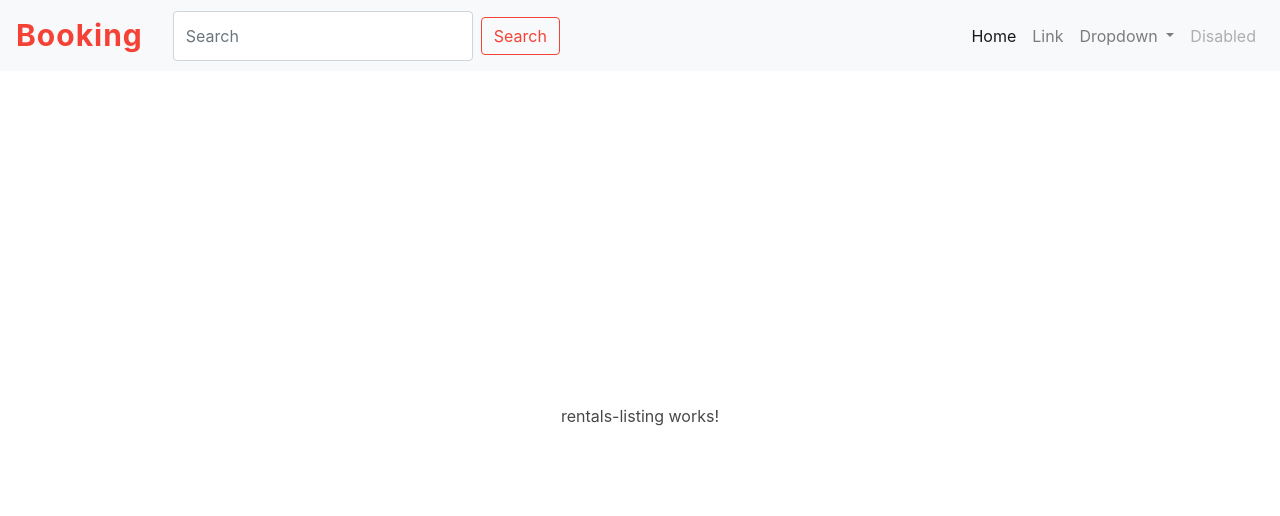
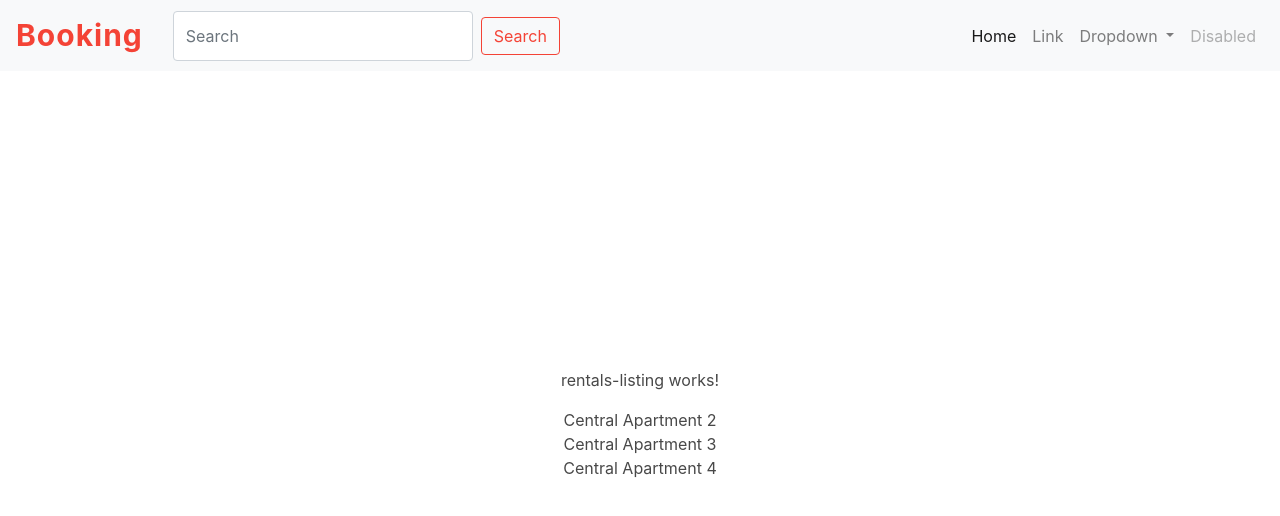
Before and after one commit to davidvera13/react-angular-node, an Angular app in the folder booking-angular/: page /rentals in a window 1280 px wide. Shown: the top 516 px of the page. Built offline with nearby package versions, Linux system fonts and the light colour scheme.

Commit message:
feat(angular): iterate array of rentals in single component

```diff
--- a/booking-angular/src/app/components/rentals/rental.module.ts
+++ b/booking-angular/src/app/components/rentals/rental.module.ts
@@ -3,6 +3,7 @@ import { RouterModule, Routes } from '@angular/router';
 import {RentalsListingComponent} from './rentals-listing/rentals-listing.component';
 import {RentalDetailsComponent} from './rental-details/rental-details.component';
 import { RentalsComponent } from './rentals.component';
+import {CommonModule} from '@angular/common';
 
 const routes: Routes = [
   {
@@ -20,6 +21,6 @@ const routes: Routes = [
     RentalsListingComponent,
     RentalsComponent
   ],
-  imports: [RouterModule.forChild(routes)]
+  imports: [RouterModule.forChild(routes), CommonModule]
 })
 export class RentalModule { }
--- a/booking-angular/src/app/components/rentals/rentals-listing/rentals-listing.component.html
+++ b/booking-angular/src/app/components/rentals/rentals-listing/rentals-listing.component.html
@@ -1 +1,4 @@
 <p>rentals-listing works!</p>
+<div *ngFor="let rental of rentals">
+  {{ rental.title}}
+</div>
--- a/booking-angular/src/app/components/rentals/rentals-listing/rentals-listing.component.ts
+++ b/booking-angular/src/app/components/rentals/rentals-listing/rentals-listing.component.ts
@@ -1,4 +1,5 @@
 import { Component, OnInit } from '@angular/core';
+import {RentalModel} from '../../../shared/rental.model';
 
 @Component({
   selector: 'app-rentals-listing',
@@ -6,6 +7,48 @@ import { Component, OnInit } from '@angular/core';
   styleUrls: ['./rentals-listing.component.scss']
 })
 export class RentalsListingComponent implements OnInit {
+  // fake data
+  rentals: RentalModel[] = [
+    {
+      _id: '2',
+      title: 'Central Apartment 2',
+      city: 'San Francisco',
+      street: 'Main street',
+      category: 'condo',
+      image: 'http://via.placeholder.com/350x250',
+      numOfRooms: 2,
+      description: 'Very nice apartment',
+      dailyPrice: 12,
+      shared: true,
+      createdAt: '24/12/2017'
+    },
+    {
+      _id: '3',
+      title: 'Central Apartment 3',
+      city: 'Bratislava',
+      street: 'Hlavna',
+      category: 'condo',
+      image: 'http://via.placeholder.com/350x250',
+      numOfRooms: 2,
+      description: 'Very nice apartment',
+      dailyPrice: 334,
+      shared: true,
+      createdAt: '24/12/2017'
+    },
+    {
+      _id: '4',
+      title: 'Central Apartment 4',
+      city: 'Berlin',
+      street: 'Haupt strasse',
+      category: 'house',
+      image: 'http://via.placeholder.com/350x250',
+      numOfRooms: 9,
+      description: 'Very nice apartment',
+      dailyPrice: 33,
+      shared: true,
+      createdAt: '24/12/2017'
+    }
+  ];
 
   constructor() { }
 
```
Also changed, not shown: booking-angular/src/app/shared/rental.model.ts (added, +13 -0 lines).
